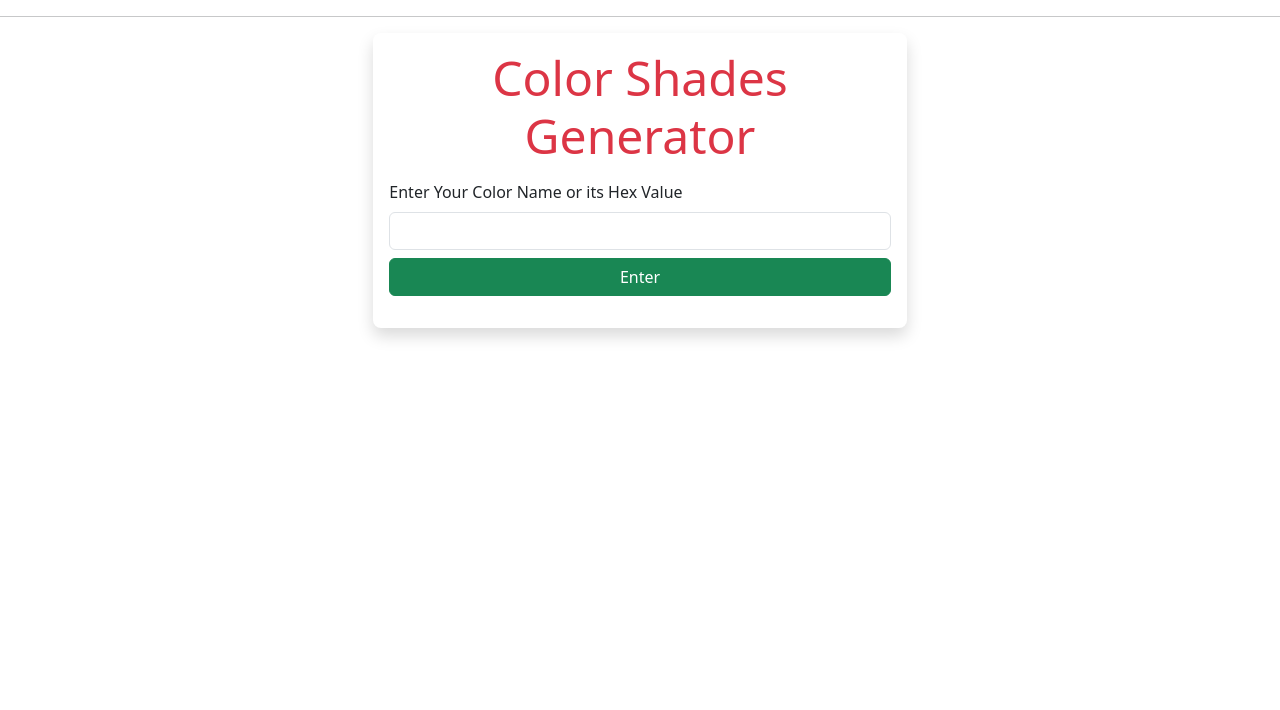
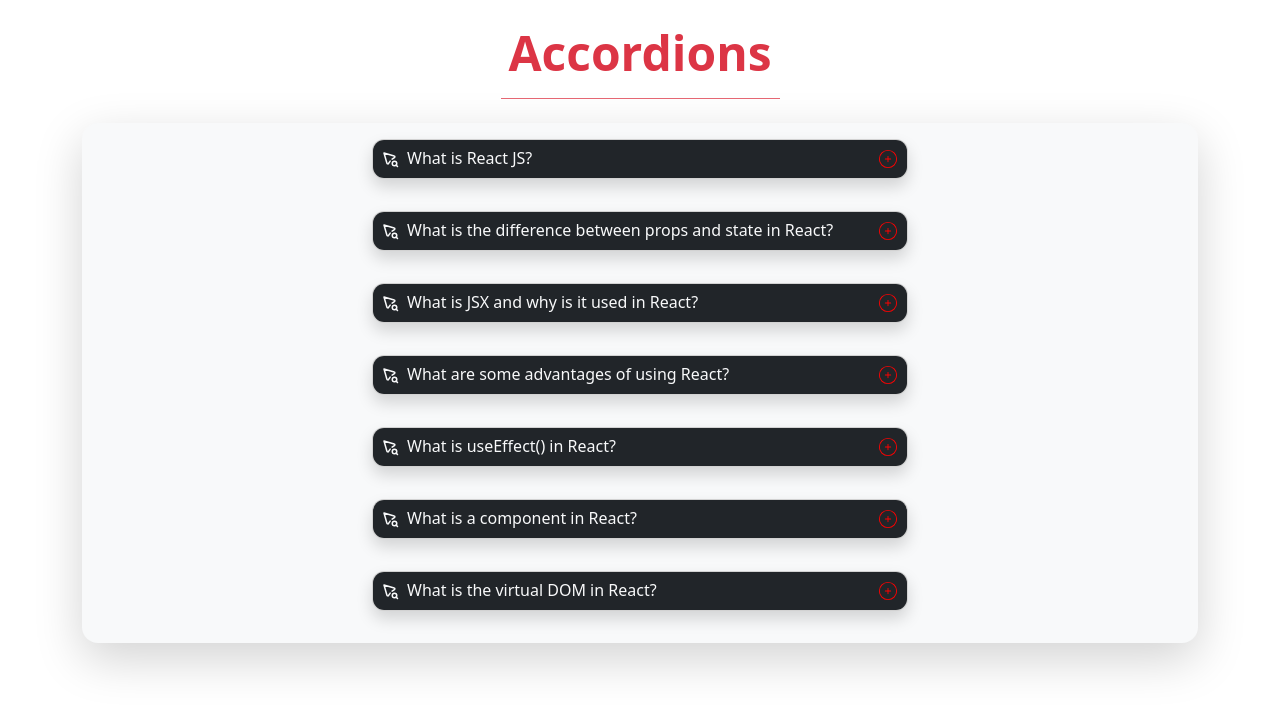
Before and after one commit to Mr-Aqib/ShortCir, a React (Vite) app: page / in a window 1280 px wide. Shown: the top 710 px of the page. Built offline with nearby package versions, Linux system fonts and the light colour scheme.

Commit message:
accordians

```diff
--- /dev/null
+++ b/src/Accordians/Accorddb.js
@@ -0,0 +1,44 @@
+export const accorDb = [
+  {
+    id: 1,
+    question: "What is React JS?",
+    answer:
+      "React is a JavaScript library created by Facebook for building fast and interactive user interfaces. It uses a component-based architecture that helps developers create reusable UI elements.",
+  },
+  {
+    id: 2,
+    question: "What is the difference between props and state in React?",
+    answer:
+      "Props are read-only attributes passed from a parent to a child component, while state is a local data storage that can be changed inside a component using hooks like useState().",
+  },
+  {
+    id: 3,
+    question: "What is JSX and why is it used in React?",
+    answer:
+      "JSX stands for JavaScript XML. It allows developers to write HTML-like syntax inside JavaScript, which makes the code more readable and easier to structure UI components.",
+  },
+  {
+    id: 4,
+    question: "What are some advantages of using React?",
+    answer:
+      "React offers fast rendering using the virtual DOM, reusable components, one-way data binding, a large community, and easy integration with other frameworks or libraries.",
+  },
+  {
+    id: 5,
+    question: "What is useEffect() in React?",
+    answer:
+      "useEffect is a React Hook that allows you to perform side effects such as fetching data, updating the DOM, or setting up subscriptions after the component renders.",
+  },
+  {
+    id: 6,
+    question: "What is a component in React?",
+    answer:
+      "A component is a reusable block of code that controls a part of the user interface. Components can be functional or class-based, and they help keep the code modular and maintainable.",
+  },
+  {
+    id: 7,
+    question: "What is the virtual DOM in React?",
+    answer:
+      "The virtual DOM is a lightweight copy of the real DOM that React uses to improve performance. It updates only the parts of the DOM that have changed instead of re-rendering the entire page.",
+  },
+];
--- /dev/null
+++ b/src/Accordians/Accordians.jsx
@@ -0,0 +1,32 @@
+import React from "react";
+import { accorDb } from "./Accorddb";
+import SingleAccordian from "./SingleAccordian";
+
+const Accordians = () => {
+  return (
+    <>
+      <div className="container my-4">
+        {/* Title Section */}
+        <div className="text-center mb-4">
+          <h2 className="fw-bold text-danger display-5">Accordions</h2>
+          <hr className="w-25 mx-auto text-danger opacity-75" />
+        </div>
+
+        {/* Accordion Container */}
+        <div className="rounded-4 shadow-lg p-3 bg-light">
+          <div className="row justify-content-center">
+            <div className="col-12 col-md-10 col-lg-8">
+              <div className="d-flex flex-column gap-3">
+                {accorDb?.map((item, index) => (
+                  <SingleAccordian key={index} {...item} />
+                ))}
+              </div>
+            </div>
+          </div>
+        </div>
+      </div>
+    </>
+  );
+};
+
+export default Accordians;
--- /dev/null
+++ b/src/Accordians/SingleAccordian.jsx
@@ -0,0 +1,62 @@
+import React, { useState } from "react";
+import { CiCirclePlus } from "react-icons/ci";
+import { CiCircleMinus } from "react-icons/ci";
+import { TbPointerSearch } from "react-icons/tb";
+
+const SingleAccordian = ({ id, answer, question }) => {
+  const [open, setOpen] = useState(false);
+
+  return (
+    <>
+      <div
+        className="card shadow mx-auto col-12 col-md-8 col-lg-9 mb-3"
+        style={{
+          borderRadius: "12px",
+          overflow: "hidden",
+          transition: "all 0.4s ease",
+        }}
+      >
+        <div
+          className="p-2 rounded-top bg-dark text-light d-flex flex-row justify-content-between align-items-center"
+          style={{ cursor: "pointer" }}
+        >
+          <h6 className="m-0 d-flex align-items-center gap-2">
+            <TbPointerSearch size={18} />
+            {question}
+          </h6>
+
+          {open ? (
+            <>
+              <CiCircleMinus
+                onClick={() => setOpen(!open)}
+                color="red"
+                cursor="pointer"
+                size={22}
+              />
+            </>
+          ) : (
+            <CiCirclePlus
+              onClick={() => setOpen(!open)}
+              color="red"
+              cursor="pointer"
+              size={22}
+            />
+          )}
+        </div>
+
+        <div
+          style={{
+            height: `${open ? "80px" : "0px"}`,
+            overflow: "hidden",
+            transition: "all 0.4s ease",
+            background: "#f8f9fa",
+          }}
+        >
+          <p className="p-2 m-0 text-secondary small">{answer}</p>
+        </div>
+      </div>
+    </>
+  );
+};
+
+export default SingleAccordian;
--- a/src/App.jsx
+++ b/src/App.jsx
@@ -1,35 +1,39 @@
-import React from 'react'
-import Useeffect from './Hooks/Useeffect'
-import Apifetch from './Api Req/Apifetch'
-import ControlledInputs from './Inputs/ControlledInputs'
-import { Toaster } from 'react-hot-toast';
+import React from "react";
+import Useeffect from "./Hooks/Useeffect";
+import Apifetch from "./Api Req/Apifetch";
+import ControlledInputs from "./Inputs/ControlledInputs";
+import { Toaster } from "react-hot-toast";
 
-import Birthday from './Birthday Reminder/Birthday'
-import Event from './Events/Event'
-import Us from './Hooks/Us'
-import Counter from './Counterapp/Counter'
-import ShortCitcuit from './ShortCircuits/ShortCircuit'
-import Todo from './TodoList/Todo';
-import TextGenerator from './TextGenerator/TextGenerator';
-import ColorGenerator from './Colorgenerator/ColorGenerator';
+import Birthday from "./Birthday Reminder/Birthday";
+import Event from "./Events/Event";
+import Us from "./Hooks/Us";
+import Counter from "./Counterapp/Counter";
+import ShortCitcuit from "./ShortCircuits/ShortCircuit";
+import Todo from "./TodoList/Todo";
+import TextGenerator from "./TextGenerator/TextGenerator";
+import ColorGenerator from "./Colorgenerator/ColorGenerator";
+import Accordians from "./Accordians/Accordians";
 
 const App = () => {
   return (
     <>
-    { <Toaster/>
-    /*<Event/>
+      {
+        <Toaster />
+        /*<Event/>
     <Us/>
     <Counter/>
     <ShortCitcuit/>
     <Birthday/>
     <Useeffect/>
     <Apifetch/>
-    <ControlledInputs/> */}
-    {/* <Todo/> */}
-    {/* <TextGenerator/> */}
-    <ColorGenerator/>
-     </>
-  )
-}
+    <ControlledInputs/> */
+      }
+      {/* <Todo/> */}
+      {/* <TextGenerator/> */}
+      {/* <ColorGenerator/> */}
+      <Accordians />
+    </>
+  );
+};
 
-export default App
+export default App;
--- a/src/Colorgenerator/SingleColor.jsx
+++ b/src/Colorgenerator/SingleColor.jsx
@@ -14,7 +14,7 @@ const SingleColor = ({ rgb, indexx, hex }) => {
         <IoCopyOutline
           cursor="pointer"
           onClick={() => {
-            navigator.clipboard.writeText(`#${rgb}`);
+            navigator.clipboard.writeText(`#${hex}`);
             toast.success("Copied Color");
           }}
         />
```
